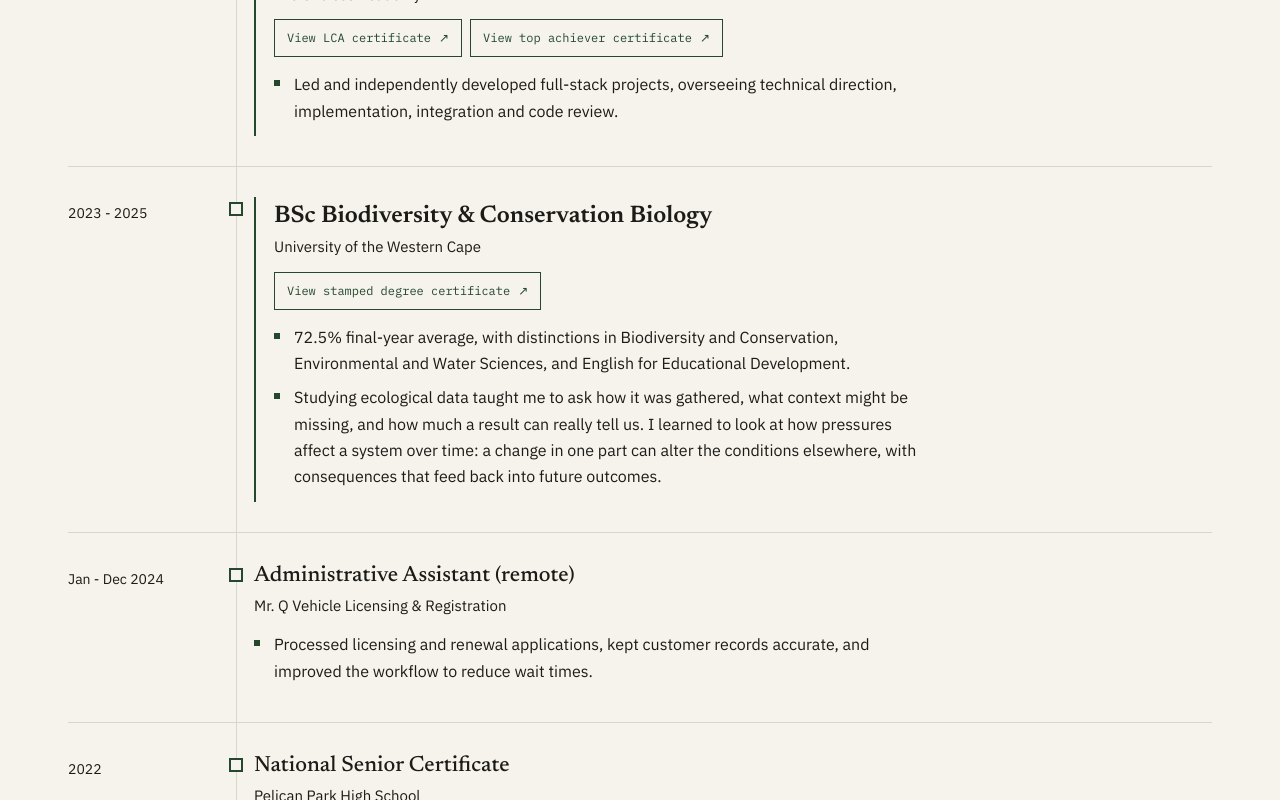
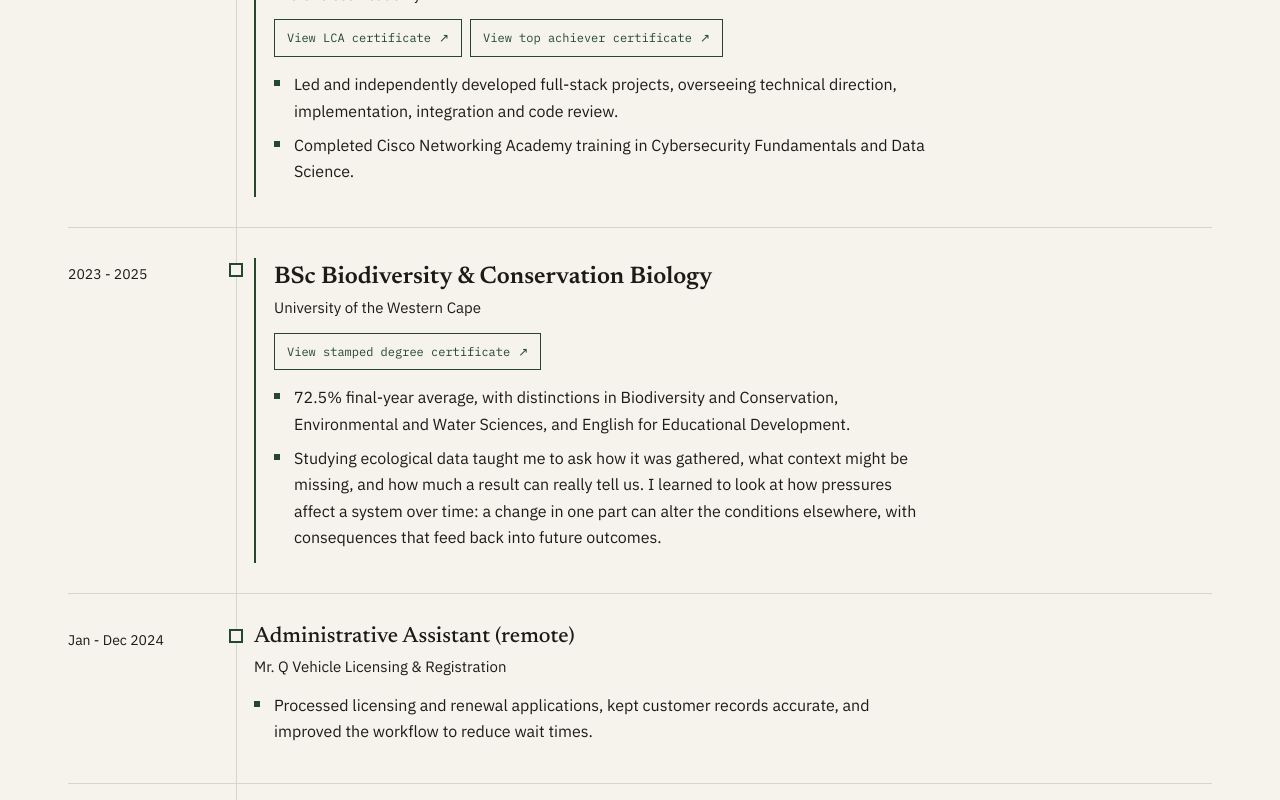
Before and after one commit to ihtishaamj63-web/ihtishaam-portfolio, a Vue app: page / in a window 1280 px wide. Shown: the part 2100-2900 px from the top of the page. Built offline with nearby package versions, Linux system fonts and the light colour scheme.

Commit message:
Restore Cisco credentials under Life Choices Academy

```diff
--- a/src/data/experience.js
+++ b/src/data/experience.js
@@ -26,6 +26,7 @@ export const experience = [
     ],
     points: [
       'Led and independently developed full-stack projects, overseeing technical direction, implementation, integration and code review.',
+      'Completed Cisco Networking Academy training in Cybersecurity Fundamentals and Data Science.',
     ],
   },
   {
```
